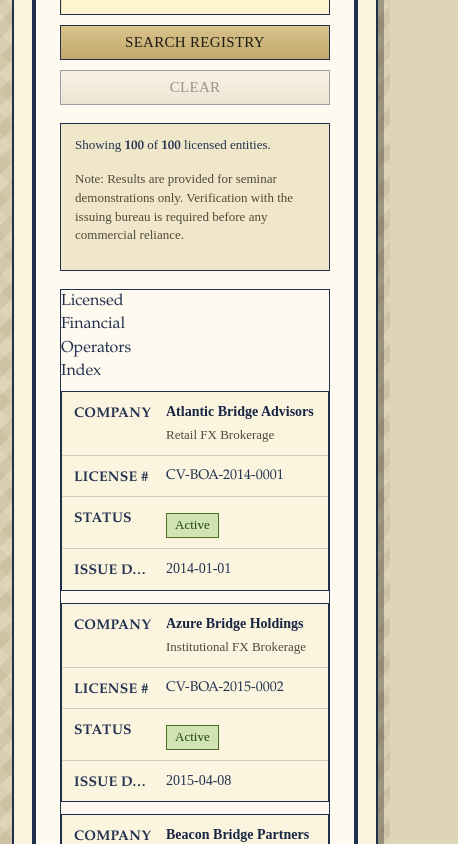
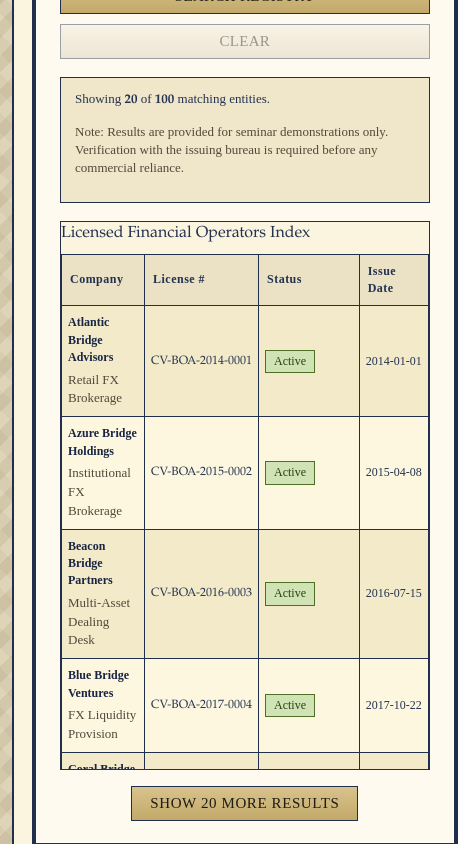
Before and after one commit to jinjinsansan/mock, a Next.js app: page / in a window 390 px wide. Shown: the part 1200-2044 px from the top of the page, 458 px wide, since content can reach past the window. Built offline with nearby package versions, Linux system fonts and the light colour scheme.

Commit message:
Improve mobile search result pagination
Co-authored-by: factory-droid[bot] <138933559+factory-droid[bot]@users.noreply.github.com>

```diff
--- a/src/components/LicenseSearch.module.css
+++ b/src/components/LicenseSearch.module.css
@@ -175,79 +175,78 @@
 @media (max-width: 640px) {
   .summary {
     font-size: 13px;
+    line-height: 1.4;
   }
 
-  .tableWrapper table,
-  .tableWrapper thead,
-  .tableWrapper tbody,
-  .tableWrapper th,
-  .tableWrapper td,
-  .tableWrapper tr {
-    display: block;
+  .tableWrapper {
+    max-height: 65vh;
+    overflow-y: auto;
+    border-width: 1px;
+    background-color: var(--bg-body);
+  }
+
+  .tableWrapper table {
+    min-width: unset;
   }
 
   .tableWrapper thead {
-    position: absolute;
-    clip: rect(0 0 0 0);
-    width: 1px;
-    height: 1px;
-    margin: -1px;
-    border: 0;
-    overflow: hidden;
-    padding: 0;
+    position: sticky;
+    top: 0;
+    z-index: 1;
   }
 
-  .tableWrapper tr {
-    margin-bottom: 12px;
-    border: 1px solid var(--ink-frame);
-    background-color: var(--bg-body);
+  .tableWrapper th {
+    font-size: 12px;
+    padding: 8px;
+    letter-spacing: 0.04em;
   }
 
   .tableWrapper td {
-    border: none;
-    border-bottom: 1px solid rgba(31, 47, 76, 0.2);
-    position: relative;
-    padding: 10px 12px 10px 112px;
-    font-size: 14px;
+    font-size: 13px;
+    padding: 10px 8px;
+    white-space: nowrap;
   }
 
-  .tableWrapper td:last-child {
-    border-bottom: none;
+  .tableWrapper tr:nth-child(even) {
+    background-color: rgba(252, 246, 218, 0.75);
   }
 
-  .tableWrapper td::before {
-    content: attr(data-label);
-    position: absolute;
-    left: 12px;
-    top: 12px;
-    font-weight: 600;
-    font-family: var(--font-heading);
-    text-transform: uppercase;
-    letter-spacing: 0.02em;
+  .tableWrapper tr:nth-child(odd) {
+    background-color: rgba(242, 233, 199, 0.9);
   }
 
-  .tableWrapper td::before {
-    max-width: 90px;
-    white-space: nowrap;
-    overflow: hidden;
-    text-overflow: ellipsis;
-  }
-
-  .licenseCell {
-    word-break: break-word;
+  .tableWrapper td:first-child,
+  .category {
+    white-space: normal;
   }
 
   .statusBadge {
-    margin-top: 6px;
+    font-size: 12px;
   }
 }
 
-@media (max-width: 420px) {
+@media (max-width: 480px) {
   .tableWrapper td {
-    padding-left: 104px;
-  }
-
-  .tableWrapper td::before {
-    max-width: 82px;
+    font-size: 12px;
+    padding: 8px 6px;
   }
 }
+
+.showMoreRow {
+  margin-top: 16px;
+  text-align: center;
+}
+
+.showMoreButton {
+  padding: 8px 18px;
+  border: 1px solid var(--ink-frame);
+  background: linear-gradient(180deg, #d9c38c 0%, #c2a96a 100%);
+  color: #1f1c14;
+  text-transform: uppercase;
+  letter-spacing: 0.04em;
+}
+
+.showMoreButton:hover,
+.showMoreButton:focus {
+  background: linear-gradient(180deg, #efe0b4 0%, #d9c38c 100%);
+}
--- a/src/components/LicenseSearch.tsx
+++ b/src/components/LicenseSearch.tsx
@@ -19,6 +19,7 @@ const STATUS_CLASS_MAP: Record<string, string> = {
 export function LicenseSearch({ licenses }: Props) {
   const [inputValue, setInputValue] = useState("");
   const [activeQuery, setActiveQuery] = useState("");
+  const [visibleCount, setVisibleCount] = useState(20);
 
   const normalisedQuery = activeQuery.trim().toLowerCase();
 
@@ -45,12 +46,21 @@ export function LicenseSearch({ licenses }: Props) {
   const handleSubmit = (event: React.FormEvent<HTMLFormElement>) => {
     event.preventDefault();
     setActiveQuery(inputValue);
+    setVisibleCount(20);
   };
 
   const handleReset = () => {
     setInputValue("");
     setActiveQuery("");
+    setVisibleCount(20);
   };
+
+  const handleShowMore = () => {
+    setVisibleCount((count) => count + 20);
+  };
+
+  const resultsForDisplay = filteredLicenses.slice(0, visibleCount);
+  const hasMoreResults = filteredLicenses.length > visibleCount;
 
   return (
     <div className={styles.searchCard}>
@@ -84,8 +94,8 @@ export function LicenseSearch({ licenses }: Props) {
 
       <div className={styles.summary}>
         <p>
-          Showing <strong>{filteredLicenses.length}</strong> of <strong>{licenses.length}</strong>{" "}
-          licensed entities{normalisedQuery ? ` for “${activeQuery}”.` : "."}
+          Showing <strong>{resultsForDisplay.length}</strong> of <strong>{filteredLicenses.length}</strong>{" "}
+          matching entities{normalisedQuery ? ` for “${activeQuery}”.` : "."}
         </p>
         <p className={styles.advisory}>
           Note: Results are provided for seminar demonstrations only. Verification with the issuing
@@ -111,7 +121,7 @@ export function LicenseSearch({ licenses }: Props) {
               </tr>
             </thead>
             <tbody>
-              {filteredLicenses.map((license) => {
+              {resultsForDisplay.map((license) => {
                 const statusVariant = STATUS_CLASS_MAP[license.status] ?? styles.statusDefault;
                 return (
                   <tr key={license.licenseNumber}>
@@ -137,6 +147,14 @@ export function LicenseSearch({ licenses }: Props) {
           </table>
         )}
       </div>
+
+      {hasMoreResults && (
+        <div className={styles.showMoreRow}>
+          <button type="button" onClick={handleShowMore} className={styles.showMoreButton}>
+            Show 20 more results
+          </button>
+        </div>
+      )}
     </div>
   );
 }
```
